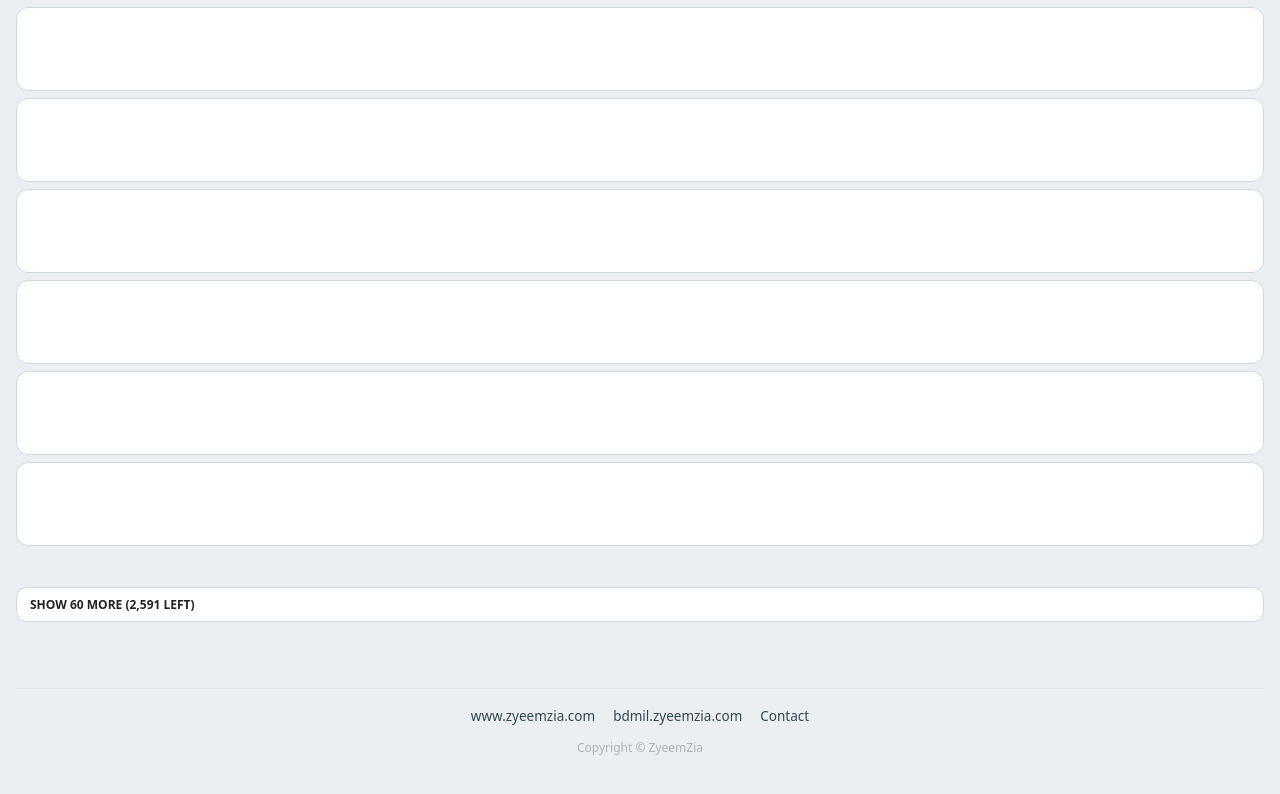
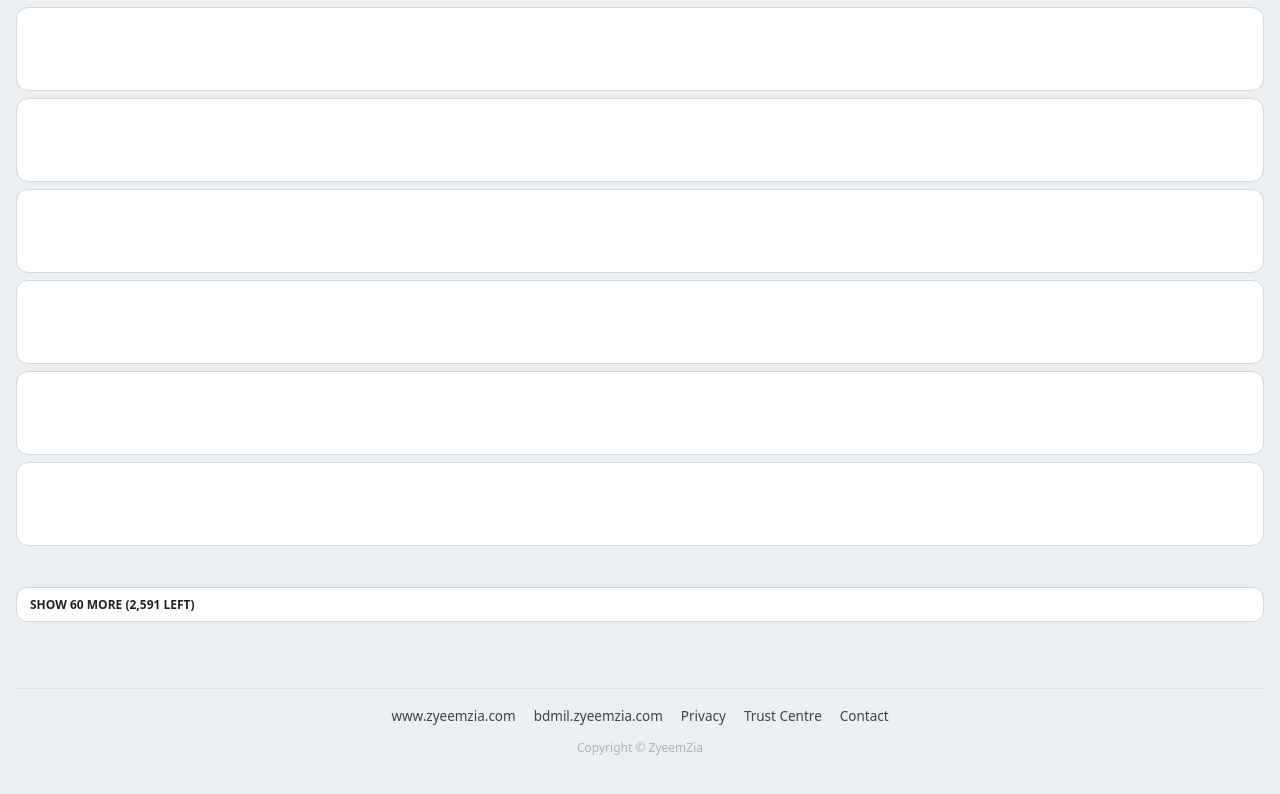
Before and after one commit to zyeemzia/bdmilabbrweb, a plain HTML site: page index.html in a window 1280 px wide. Shown: the part 4496-5290 px from the top of the page. Drawn offline with Linux system fonts and the light colour scheme.

Commit message:
Footer: add Privacy and Trust Centre links
The site had no link to any privacy policy or to the Trust Center.
Privacy points at the Military Abbreviation app policy; the rest of
the footer is unchanged.

```diff
--- a/index.html
+++ b/index.html
@@ -510,6 +510,8 @@ kbd{
   <span class="sitelinks">
     <a href="https://www.zyeemzia.com" target="_blank" rel="noopener noreferrer">www.zyeemzia.com</a>
     <a href="https://bdmil.zyeemzia.com" target="_blank" rel="noopener noreferrer">bdmil.zyeemzia.com</a>
+    <a href="https://zyeemzia.com/privacy-militaryabbreviation.html" target="_blank" rel="noopener noreferrer">Privacy</a>
+    <a href="https://policy.zyeemzia.com" target="_blank" rel="noopener noreferrer">Trust Centre</a>
     <a href="#contact" id="txOpen">Contact</a>
   </span>
   <span class="copyline">Copyright &copy; ZyeemZia</span>
```
